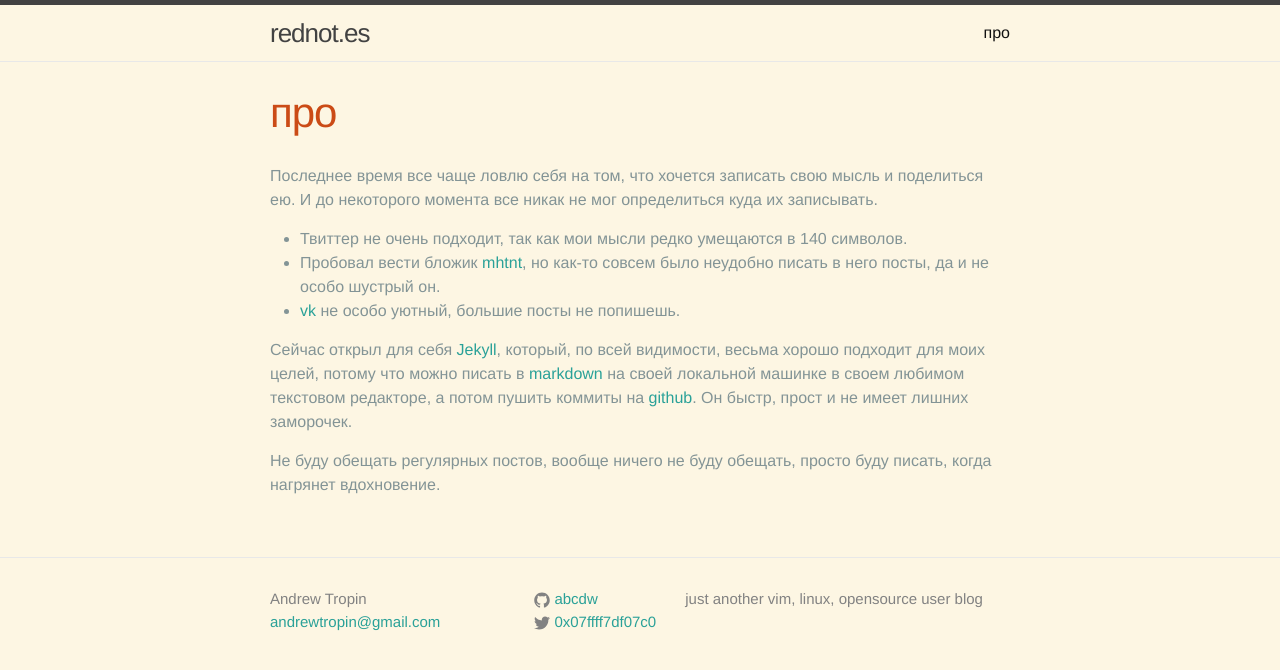
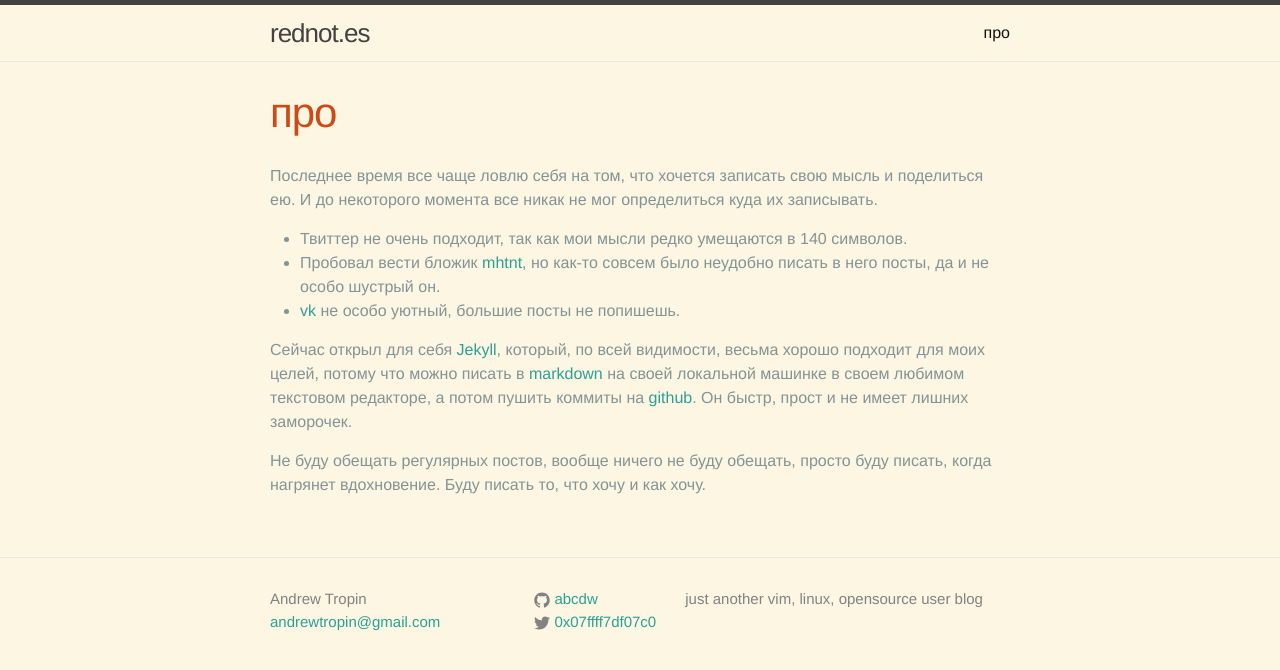
Before and after one commit to rednotes/rednotes.github.io, a Jekyll site: the page built from about.md, in a window 1280 px wide. Shown: the top 670 px of the page. Built offline with Jekyll 4.4.1, drawn with Linux system fonts in a browser that asks for light colours.

Commit message:
Update about.md

```diff
--- a/about.md
+++ b/about.md
@@ -19,7 +19,7 @@ permalink: /about/
 на [github][]. Он быстр, прост и не имеет лишних заморочек.
 
 Не буду обещать регулярных постов, вообще ничего не буду обещать, просто буду
-писать, когда нагрянет вдохновение.
+писать, когда нагрянет вдохновение. Буду писать то, что хочу и как хочу.
 
 
 [vk]:           http://vk.com/abcdw
```
